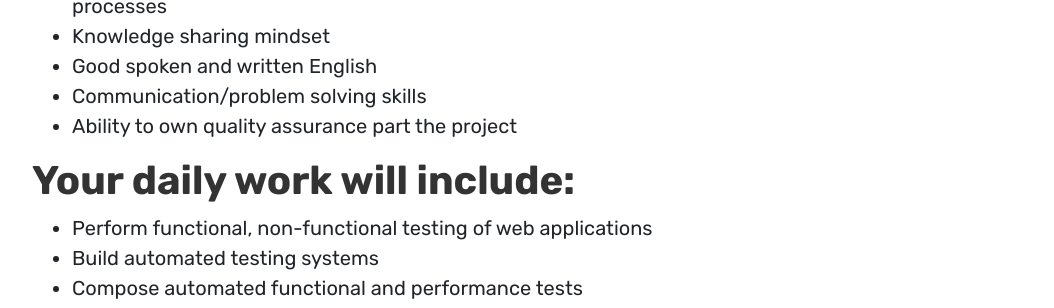
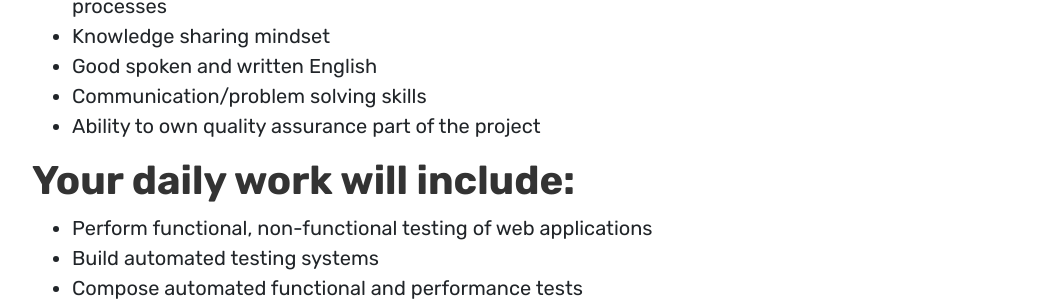
Before and after one commit to nascent-works/nascent-works.github.io, a Jekyll site: the page built from careers.html, in a window 1280 px wide and 900 px high, scrolled down 1223 px. Shown: the part 146-454 px from the top of the window, without its empty margins (53-1107 px from the left). Built offline with Jekyll 4.4.1, drawn with Linux system fonts in a browser that asks for light colours.

```diff
--- a/_jobs/2021-02-17-senior-test-enginee.markdown
+++ b/_jobs/2021-02-17-senior-test-enginee.markdown
@@ -15,7 +15,7 @@ We strive to be tech consultants for our US based clients while solving their bu
 * Knowledge sharing mindset
 * Good spoken and written English
 * Communication/problem solving skills
-* Ability to own quality assurance part the project
+* Ability to own quality assurance part of the project
 
 ### Your daily work will include:
 * Perform functional, non-functional testing of web applications
```
